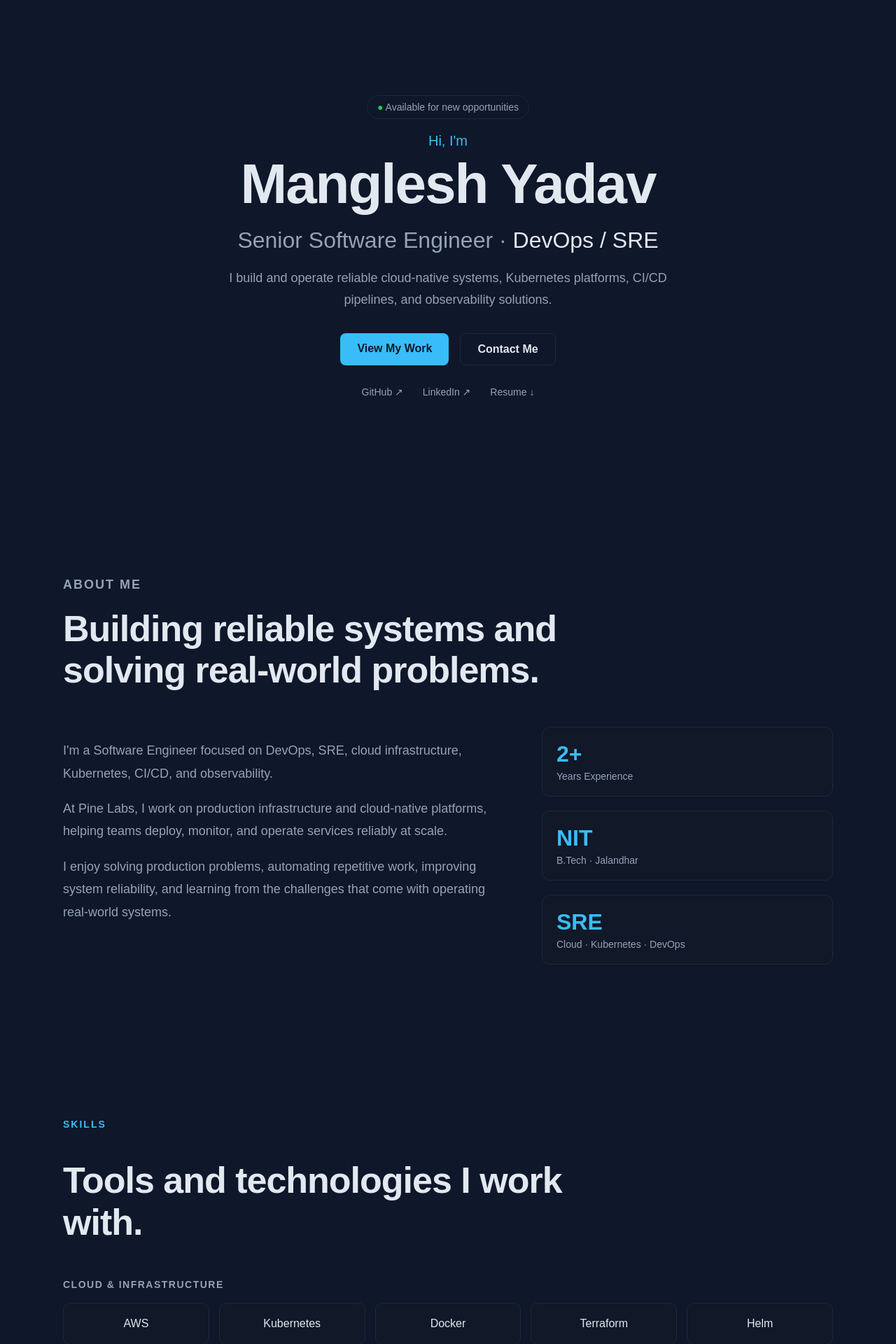
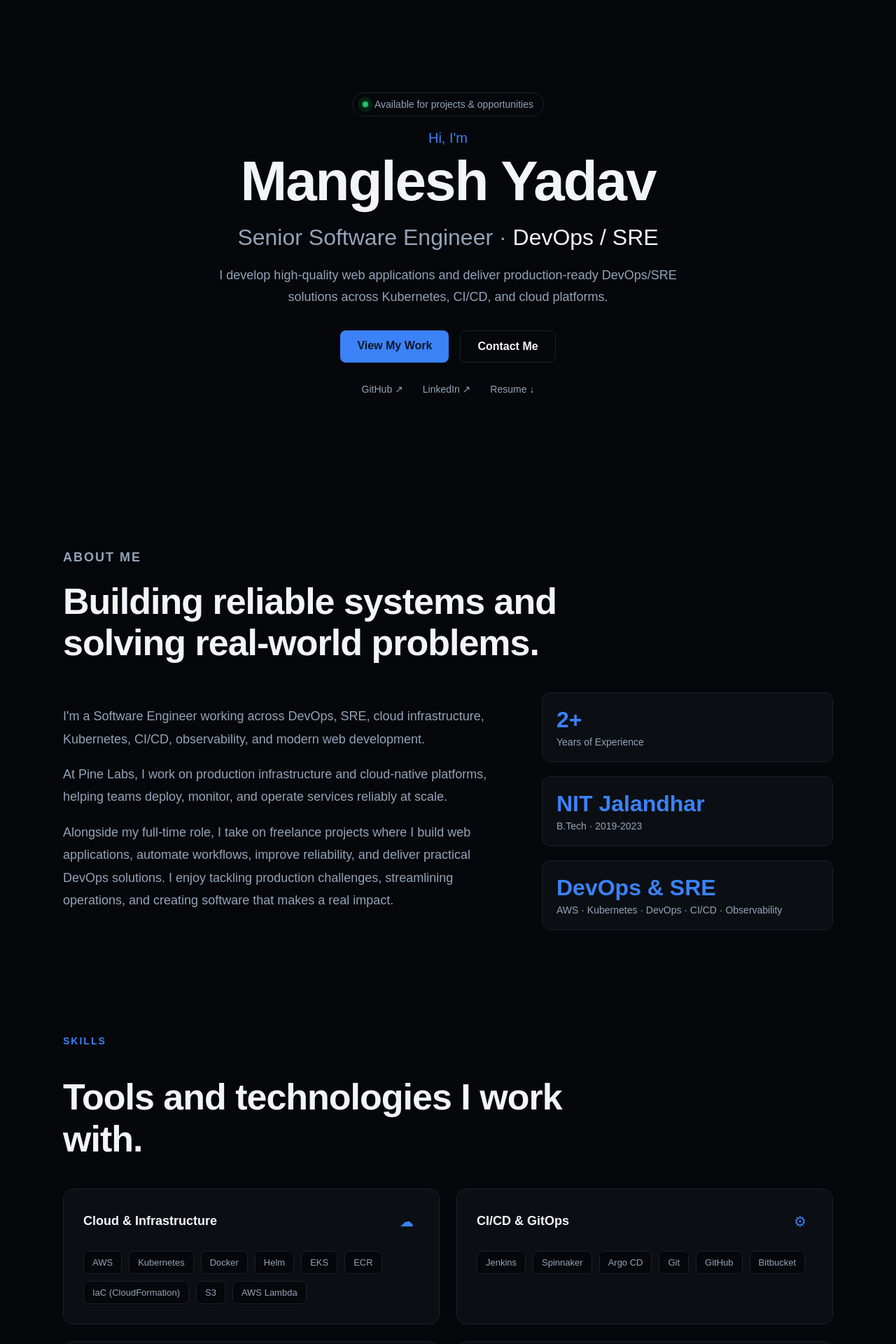
Before and after one commit to manglesh2305/portfolio, a React (Vite) app: page / in a window 1280 px wide. Shown: the part 80-2000 px from the top of the page at 70% size. Built offline with nearby package versions, Linux system fonts and the light colour scheme.

Commit message:
One more level completed

```diff
--- a/package.json
+++ b/package.json
@@ -4,7 +4,7 @@
   "version": "0.0.0",
   "type": "module",
   "scripts": {
-    "dev": "vite",
+    "dev": "vite --host",
     "build": "vite build",
     "lint": "eslint .",
     "preview": "vite preview"
--- a/src/App.css
+++ b/src/App.css
@@ -7,9 +7,9 @@
   justify-content: space-between;
   align-items: center;
 
-  padding: 18px 60px;
+  padding: 16px 60px;
 
-  background: rgba(15, 23, 42, 0.8);
+  background: rgba(8, 11, 16, 0.85);
   backdrop-filter: blur(12px);
 
   border-bottom: 1px solid var(--border);
@@ -81,8 +81,73 @@
   font-size: 14px;
 }
 
-.home-status span {
-  color: #22c55e;
+.home-status {
+  display: inline-flex;
+  align-items: center;
+  gap: 9px;
+
+  padding: 8px 14px;
+  margin-bottom: 20px;
+
+  border: 1px solid var(--border);
+  border-radius: 999px;
+
+  color: var(--text-secondary);
+  font-size: 14px;
+}
+
+.status-dot {
+  position: relative;
+
+  width: 8px;
+  height: 8px;
+
+  flex-shrink: 0;
+
+  border-radius: 50%;
+  background: #22c55e;
+
+  box-shadow:
+    0 0 6px rgba(34, 197, 94, 0.8),
+    0 0 12px rgba(34, 197, 94, 0.4);
+}
+
+.status-dot::before {
+  content: "";
+
+  position: absolute;
+  top: 50%;
+  left: 50%;
+
+  width: 8px;
+  height: 8px;
+
+  border-radius: 50%;
+  border: 1px solid #22c55e;
+
+  transform: translate(-50%, -50%);
+
+  animation: statusPulse 2s ease-out infinite;
+}
+
+@keyframes statusPulse {
+  0% {
+    width: 8px;
+    height: 8px;
+    opacity: 0.8;
+  }
+
+  70% {
+    width: 22px;
+    height: 22px;
+    opacity: 0;
+  }
+
+  100% {
+    width: 22px;
+    height: 22px;
+    opacity: 0;
+  }
 }
 
 .greeting {
@@ -221,7 +286,7 @@
   grid-template-columns: 1.5fr 1fr;
   gap: 60px;
 
-  margin-top: 50px;
+  margin-top: 40px;
 }
 
 .about-text p {
@@ -264,52 +329,88 @@
 }
 
 /* Skills Section */
-/* =========================
-   SKILLS
-   ========================= */
-
 .skills h2 {
-  margin-bottom: 50px;
-}
-
-.skills-groups {
-  display: flex;
-  flex-direction: column;
-  gap: 45px;
-}
-
-.skill-group h3 {
-  margin: 0 0 18px;
-  color: var(--text-secondary);
-  font-size: 14px;
-  font-weight: 600;
-  letter-spacing: 1.5px;
-  text-transform: uppercase;
+  margin-bottom: 40px;
 }
 
 .skills-grid {
   display: grid;
-  grid-template-columns: repeat(5, 1fr);
-  gap: 14px;
+  grid-template-columns: repeat(2, 1fr);
+  gap: 24px;
 }
 
-.skill-card {
-  padding: 20px;
+.skill-group {
+  padding: 28px;
+
   background: var(--card-background);
   border: 1px solid var(--border);
-  border-radius: 10px;
-  color: var(--text-primary);
-  font-weight: 500;
-  text-align: center;
+  border-radius: 14px;
 
   transition:
     transform 0.2s ease,
     border-color 0.2s ease;
 }
 
-.skill-card:hover {
+.skill-group:hover {
   transform: translateY(-4px);
   border-color: var(--accent);
+}
+
+.skill-group-header {
+  display: flex;
+  justify-content: space-between;
+  align-items: center;
+
+  margin-bottom: 24px;
+}
+
+.skill-group-header h3 {
+  margin: 0;
+
+  color: var(--text-primary);
+  font-size: 18px;
+  font-weight: 600;
+}
+
+.skill-group-icon {
+  display: flex;
+  align-items: center;
+  justify-content: center;
+
+  width: 36px;
+  height: 36px;
+
+  color: var(--accent);
+  font-size: 20px;
+}
+
+.skill-items {
+  display: flex;
+  flex-wrap: wrap;
+  gap: 10px;
+}
+
+.skill-item {
+  padding: 8px 12px;
+
+  background: var(--background);
+  border: 1px solid var(--border);
+  border-radius: 7px;
+
+  color: var(--text-secondary);
+  font-size: 13px;
+  font-weight: 500;
+
+  transition:
+    color 0.2s ease,
+    border-color 0.2s ease,
+    background 0.2s ease;
+}
+
+.skill-item:hover {
+  color: var(--accent);
+  border-color: var(--accent);
+  background: rgba(59, 130, 246, 0.05);
 }
 
 /* Experience Section */
@@ -326,7 +427,7 @@
   flex-direction: column;
   gap: 30px;
 
-  margin-top: 50px;
+  margin-top: 40px;
   padding-left: 30px;
 }
 
@@ -360,6 +461,50 @@
   border-radius: 50%;
 
   background: var(--accent);
+}
+
+.experience-dot.current {
+  box-shadow:
+    0 0 6px rgba(59, 130, 246, 0.8),
+    0 0 12px rgba(59, 130, 246, 0.4);
+}
+
+.experience-dot.current::before {
+  content: "";
+
+  position: absolute;
+  top: 50%;
+  left: 50%;
+
+  width: 12px;
+  height: 12px;
+
+  border: 1px solid var(--accent);
+  border-radius: 50%;
+
+  transform: translate(-50%, -50%);
+
+  animation: experiencePulse 2s ease-out infinite;
+}
+
+@keyframes experiencePulse {
+  0% {
+    width: 12px;
+    height: 12px;
+    opacity: 0.8;
+  }
+
+  70% {
+    width: 28px;
+    height: 28px;
+    opacity: 0;
+  }
+
+  100% {
+    width: 28px;
+    height: 28px;
+    opacity: 0;
+  }
 }
 
 .experience-card {
@@ -431,9 +576,8 @@
 /* =========================
    PROJECTS
    ========================= */
-
 .projects {
-  padding: 100px 20px;
+  padding: 75px 20px;
 }
 
 .projects h2 {
@@ -442,18 +586,45 @@
   letter-spacing: -1px;
 }
 
+.project-groups {
+  display: flex;
+  flex-direction: column;
+  gap: 70px;
+  margin-top: 50px;
+}
+
+.project-group-heading {
+  margin-bottom: 25px;
+}
+
+.project-group-heading h3 {
+  margin: 0 0 8px;
+
+  color: var(--text-primary);
+  font-size: 24px;
+  font-weight: 600;
+}
+
+.project-group-heading p {
+  margin: 0;
+
+  color: var(--text-secondary);
+  font-size: 15px;
+  line-height: 1.6;
+}
+
 .projects-grid {
   display: grid;
-  grid-template-columns: repeat(3, 1fr);
+  grid-template-columns: repeat(2, 1fr);
   gap: 24px;
-  margin-top: 50px;
 }
 
 .project-card {
   display: flex;
   flex-direction: column;
-  min-height: 360px;
-  padding: 30px;
+
+  min-height: 320px;
+  padding: 28px;
 
   background: var(--card-background);
   border: 1px solid var(--border);
@@ -465,7 +636,7 @@
 }
 
 .project-card:hover {
-  transform: translateY(-6px);
+  transform: translateY(-5px);
   border-color: var(--accent);
 }
 
@@ -478,7 +649,7 @@
 
 .project-category {
   color: var(--accent);
-  font-size: 13px;
+  font-size: 12px;
   font-weight: 600;
   letter-spacing: 1px;
   text-transform: uppercase;
@@ -497,14 +668,17 @@
   color: var(--accent);
 }
 
-.project-card h3 {
-  margin: 30px 0 15px;
-  font-size: 24px;
+.project-card h4 {
+  margin: 0;
+
+  color: var(--text-primary);
+  font-size: 22px;
   line-height: 1.3;
 }
 
-.project-card p {
+.project-card > p {
   margin: 0;
+
   color: var(--text-secondary);
   line-height: 1.7;
 }
@@ -515,28 +689,23 @@
   gap: 8px;
 
   margin-top: auto;
-  padding-top: 30px;
+  padding-top: 28px;
 }
 
 .project-technologies span {
   padding: 6px 10px;
 
-  background: var(--border);
+  background: var(--background);
+  border: 1px solid var(--border);
   border-radius: 6px;
 
-  color: var(--text-primary);
-  font-size: 13px;
+  color: var(--text-secondary);
+  font-size: 12px;
 }
 
 /* =========================
    CONTACT SECTION
    ========================= */
-
-.contact {
-  padding: 100px 20px 120px;
-  text-align: center;
-}
-
 .contact-container {
   max-width: 800px;
   margin: 0 auto;
@@ -679,7 +848,12 @@
 .skills,
 .experience,
 .projects {
-  padding: 110px 20px;
+  padding: 75px 20px;
+}
+
+.contact {
+  padding: 75px 20px 90px;
+  text-align: center;
 }
 
 .about,
@@ -753,13 +927,10 @@
 }
 
 @media (prefers-reduced-motion: reduce) {
-  .section-heading,
-  .about-content,
-  .skills-grid,
-  .experience-list,
-  .projects-grid,
-  .contact-container {
-    animation: none;
+  .reveal {
+    opacity: 1;
+    transform: none;
+    transition: none;
   }
 }
 
@@ -781,6 +952,17 @@
 }
 
 /* Media Queries */
+@media (max-width: 1024px) {
+  .skills-grid {
+    grid-template-columns: repeat(3, 1fr);
+  }
+
+   .projects-grid {
+    grid-template-columns: repeat(2, 1fr);
+  }
+
+}
+
 @media (max-width: 768px) {
 .navbar {
     padding: 16px 20px;
@@ -858,18 +1040,26 @@
     gap: 30px;
   }
 
-  .skills-groups {
-    gap: 35px;
+  .skills-grid {
+    grid-template-columns: 1fr;
+    gap: 18px;
   }
 
-  .skills-grid {
-    grid-template-columns: repeat(2, 1fr);
-    gap: 12px;
+  .skill-group {
+    padding: 22px;
   }
 
-  .skill-card {
-    padding: 16px 10px;
-    font-size: 14px;
+  .skill-group-header {
+    margin-bottom: 20px;
+  }
+
+  .skill-group-header h3 {
+    font-size: 17px;
+  }
+
+  .skill-item {
+    padding: 7px 10px;
+    font-size: 12px;
   }
 
   .home-buttons {
@@ -894,11 +1084,12 @@
     font-size: 16px;
   }
 
-  .home-buttons {
+ .home-buttons {
     width: 100%;
     max-width: 300px;
     margin-left: auto;
     margin-right: auto;
+    flex-direction: column;
   }
 
   .home-buttons a {
@@ -947,8 +1138,18 @@
     font-size: 15px;
   }
 
+ .project-groups {
+    gap: 50px;
+    margin-top: 40px;
+  }
+
+  .project-group-heading h3 {
+    font-size: 21px;
+  }
+
   .projects-grid {
     grid-template-columns: 1fr;
+    gap: 18px;
   }
 
   .project-card {
@@ -956,8 +1157,8 @@
     padding: 24px;
   }
 
-  .project-card h3 {
-    font-size: 22px;
+  .project-card h4 {
+    font-size: 21px;
   }
 
  .contact {
@@ -1010,3 +1211,34 @@
   }
 
 }
+
+@media (max-width: 480px) {
+  .navbar {
+    padding: 16px;
+  }
+
+  .navbar-logo {
+    font-size: 18px;
+    white-space: nowrap;
+  }
+
+  .home {
+    padding: 60px 16px;
+  }
+
+  .home h1 {
+    font-size: 44px;
+  }
+
+  .home-socials {
+    gap: 16px;
+  }
+
+  .about,
+  .skills,
+  .experience,
+  .projects {
+    padding-left: 16px;
+    padding-right: 16px;
+  }
+}
--- a/src/components/About.jsx
+++ b/src/components/About.jsx
@@ -18,8 +18,7 @@ function About() {
           <div className="about-content">
             <div className="about-text">
               <p>
-                I'm a Software Engineer focused on DevOps, SRE, cloud
-                infrastructure, Kubernetes, CI/CD, and observability.
+                I'm a Software Engineer working across DevOps, SRE, cloud infrastructure, Kubernetes, CI/CD, observability, and modern web development.
               </p>
 
               <p>
@@ -29,26 +28,26 @@ function About() {
               </p>
 
               <p>
-                I enjoy solving production problems, automating repetitive
-                work, improving system reliability, and learning from the
-                challenges that come with operating real-world systems.
+                Alongside my full-time role, I take on freelance projects where I build web applications, automate workflows,
+                improve reliability, and deliver practical DevOps solutions.
+                I enjoy tackling production challenges, streamlining operations, and creating software that makes a real impact.
               </p>
             </div>
 
             <div className="about-highlight">
               <div>
                 <strong>2+</strong>
-                <span>Years Experience</span>
+                <span>Years of Experience</span>
               </div>
 
               <div>
-                <strong>NIT</strong>
-                <span>B.Tech · Jalandhar</span>
+                <strong>NIT Jalandhar</strong>
+                <span>B.Tech · 2019-2023</span>
               </div>
 
               <div>
-                <strong>SRE</strong>
-                <span>Cloud · Kubernetes · DevOps</span>
+                <strong>DevOps & SRE</strong>
+                <span>AWS · Kubernetes · DevOps · CI/CD · Observability</span>
               </div>
             </div>
           </div>
--- a/src/components/Experience.jsx
+++ b/src/components/Experience.jsx
@@ -46,7 +46,7 @@ function Experience() {
         <Reveal>
           <div className="section-heading">
             <p className="section-label">EXPERIENCE</p>
-            <h2>My journey so far.</h2>
+            <h2>My journey so far.....</h2>
           </div>
         </Reveal>
 
@@ -57,7 +57,7 @@ function Experience() {
                 className="experience-item"
                 key={`${experience.role}-${experience.period}`}
               >
-                <div className="experience-dot"></div>
+                <div className={`experience-dot ${experience.period.includes("Present") ? "current" : ""}`}></div>
 
                 <div className="experience-card">
                   <div className="experience-header">
--- a/src/components/Home.jsx
+++ b/src/components/Home.jsx
@@ -3,7 +3,7 @@ function Home() {
     <section id="home" className="home">
       <div className="home-content">
         <p className="home-status">
-          <span>●</span> Available for new opportunities
+          <span className="status-dot"></span> Available for projects & opportunities
         </p>
 
         <p className="greeting">Hi, I'm</p>
@@ -15,9 +15,7 @@ function Home() {
         </h2>
 
         <p className="description">
-          I build and operate reliable cloud-native systems,
-          Kubernetes platforms, CI/CD pipelines, and observability
-          solutions.
+          I develop high-quality web applications and deliver production-ready DevOps/SRE solutions across Kubernetes, CI/CD, and cloud platforms.
         </p>
 
         <div className="home-buttons">
--- a/src/components/Projects.jsx
+++ b/src/components/Projects.jsx
@@ -1,10 +1,14 @@
 import Reveal from "./Reveal";
 
 function Projects() {
-  const projects = [
+  const projectGroups = [
+    {
+      title: "DevOps & Cloud",
+      description:
+        "Cloud infrastructure, automation, Kubernetes, observability, and reliability projects.",
+      projects: [
         {
           title: "Kubernetes Observability Platform",
-      category: "Cloud & DevOps",
           description:
             "Built a cloud-native observability platform for monitoring Kubernetes workloads using metrics, logs, and distributed tracing.",
           technologies: [
@@ -17,7 +21,6 @@ function Projects() {
         },
         {
           title: "CI/CD Automation Platform",
-      category: "DevOps",
           description:
             "Designed and maintained CI/CD pipelines for microservices with automated builds, containerization, security scanning, and deployments.",
           technologies: [
@@ -30,7 +33,6 @@ function Projects() {
         },
         {
           title: "GitOps Deployment Platform",
-      category: "Cloud Native",
           description:
             "Implemented GitOps-based application deployment using Kubernetes, Helm, and Argo CD across multiple environments.",
           technologies: [
@@ -40,6 +42,38 @@ function Projects() {
             "Kubernetes",
           ],
           github: "#",
+        },
+      ],
+    },
+
+    {
+      title: "Web Development",
+      description:
+        "Full-stack web applications, REST APIs, and modern web development projects.",
+      projects: [
+        {
+          title: "Project Name",
+          description:
+            "Project description will be added here.",
+          technologies: [
+            "React",
+            "Node.js",
+            "MongoDB",
+          ],
+          github: "#",
+        },
+        {
+          title: "Project Name",
+          description:
+            "Project description will be added here.",
+          technologies: [
+            "JavaScript",
+            "Node.js",
+            "REST API",
+          ],
+          github: "#",
+        },
+      ],
     },
   ];
 
@@ -53,14 +87,23 @@ function Projects() {
           </div>
         </Reveal>
 
-        <Reveal>
+        <div className="project-groups">
+          {projectGroups.map((group) => (
+            <Reveal key={group.title}>
+              <div className="project-group">
+                <div className="project-group-heading">
+                  <h3>{group.title}</h3>
+                  <p>{group.description}</p>
+                </div>
+
                 <div className="projects-grid">
-            {projects.map((project) => (
-              <article className="project-card" key={project.title}>
+                  {group.projects.map((project) => (
+                    <article
+                      className="project-card"
+                      key={project.title}
+                    >
                       <div className="project-top">
-                  <span className="project-category">
-                    {project.category}
-                  </span>
+                        <h4>{project.title}</h4>
 
                         {project.github && (
                           <a
@@ -74,19 +117,22 @@ function Projects() {
                         )}
                       </div>
 
-                <h3>{project.title}</h3>
-
                       <p>{project.description}</p>
 
                       <div className="project-technologies">
                         {project.technologies.map((technology) => (
-                    <span key={technology}>{technology}</span>
+                          <span key={technology}>
+                            {technology}
+                          </span>
                         ))}
                       </div>
                     </article>
                   ))}
                 </div>
+              </div>
             </Reveal>
+          ))}
+        </div>
       </div>
     </section>
   );
--- a/src/components/Skills.jsx
+++ b/src/components/Skills.jsx
@@ -4,42 +4,57 @@ function Skills() {
   const skillGroups = [
     {
       title: "Cloud & Infrastructure",
+      icon: "☁",
       skills: [
         "AWS",
         "Kubernetes",
         "Docker",
-        "Terraform",
         "Helm",
+        "EKS",
+        "ECR",
+        "IaC (CloudFormation)",
+        "S3",
+        "AWS Lambda",
       ],
     },
     {
       title: "CI/CD & GitOps",
+      icon: "⚙",
       skills: [
         "Jenkins",
         "Spinnaker",
         "Argo CD",
         "Git",
         "GitHub",
+        "Bitbucket"
       ],
     },
     {
       title: "Observability",
+      icon: "◉",
       skills: [
         "Prometheus",
         "Grafana",
         "Loki",
         "OpenTelemetry",
         "Tempo",
+        "Telegraf",
+        "InfluxDB",
+        "Victoria Metrics",
+        "Clickhouse"
       ],
     },
     {
       title: "Languages & Tools",
+      icon: "</>",
       skills: [
         "C++",
         "JavaScript",
         "Linux",
         "Node.js",
         "Postman",
+        "Shell Script",
+        "Python",
       ],
     },
   ];
@@ -55,19 +70,22 @@ function Skills() {
         </Reveal>
 
         <Reveal>
-          <div className="skills-groups">
+          <div className="skills-grid">
             {skillGroups.map((group) => (
-              <div className="skill-group" key={group.title}>
-                <h3>{group.title}</h3>
+              <article className="skill-group" key={group.title}>
+                <div className="skill-group-header">
+                  <h3>{group.title}</h3>
+                  <span className="skill-group-icon">{group.icon}</span>
+                </div>
 
-                <div className="skills-grid">
+                <div className="skill-items">
                   {group.skills.map((skill) => (
-                    <div className="skill-card" key={skill}>
+                    <span className="skill-item" key={skill}>
                       {skill}
-                    </div>
+                    </span>
                   ))}
                 </div>
-              </div>
+              </article>
             ))}
           </div>
         </Reveal>
--- a/src/index.css
+++ b/src/index.css
@@ -1,13 +1,13 @@
 :root {
-  --accent: #38bdf8;
+  --accent: #3b82f6;
 
-  --background: #0f172a;
-  --card-background: #111827;
+  --background: #05070a;
+  --card-background: #0b0f14;
 
-  --text-primary: #e2e8f0;
+  --text-primary: #f1f5f9;
   --text-secondary: #94a3b8;
 
-  --border: #1e293b;
+  --border: #18212b;
 }
 
 * {
@@ -27,6 +27,11 @@ body {
   color: var(--text-primary);
 }
 
+img {
+  max-width: 100%;
+  display: block;
+}
+
 a {
   color: inherit;
 }
```
Lines whose indentation alone changed are shown as unchanged.
